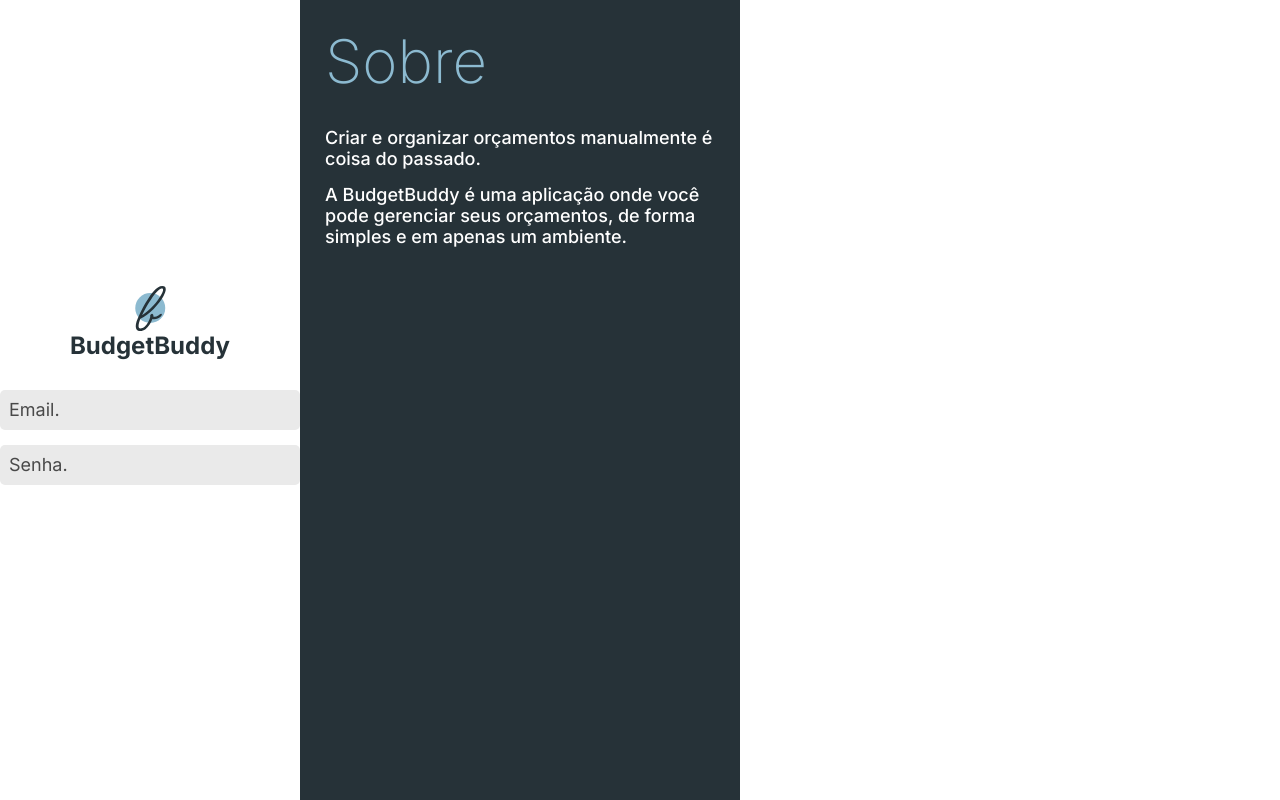
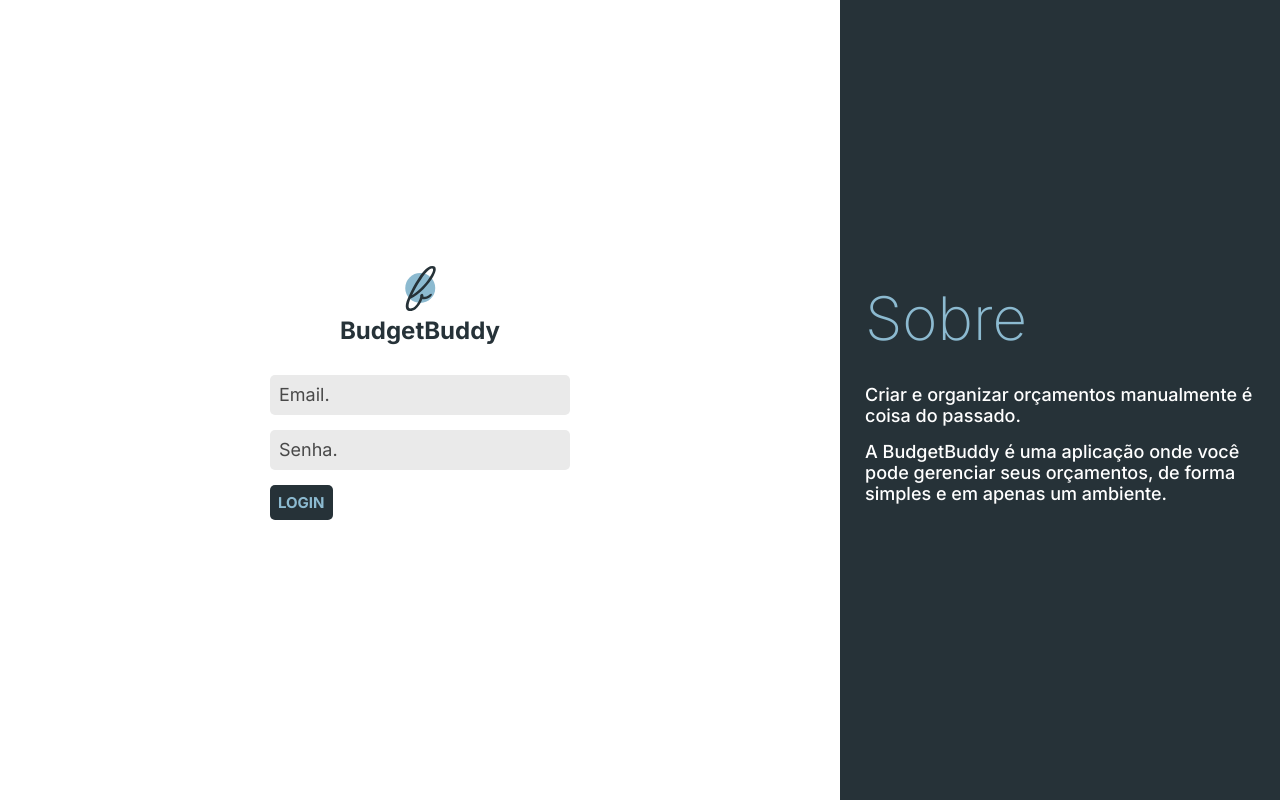
Before and after one commit to alefrrlima/budgetbuddy, a JavaScript app: page / in a window 1280 px wide. Built offline with nearby package versions, Linux system fonts and the light colour scheme.

Commit message:
components added

```diff
--- a/src/components/BBVerticalLogo/BBVerticalLogo.css
+++ b/src/components/BBVerticalLogo/BBVerticalLogo.css
@@ -1,5 +1,9 @@
 .bbVerticalLogo {
    margin-bottom: 30px;
+}
+
+.bbVerticalLogo img {
+   margin-bottom: 5px;
 }
 
 .bbVerticalLogo div {
--- /dev/null
+++ b/src/components/Button/Button.css
@@ -0,0 +1,10 @@
+.button{
+   color: var(--c12);
+   background-color: var(--c10);
+   border-radius: 5px;
+   padding: 8px;
+   width: fit-content;
+   font-family: 'Inter', sans-serif;
+   font-size: 15px;
+   font-weight: 700;
+}
--- /dev/null
+++ b/src/components/Button/Button.js
@@ -0,0 +1,9 @@
+import "./Button.css"
+
+export default function Button(props){
+   return(
+      <button className="button">
+         {props.text}
+      </button>
+   )
+}
--- a/src/components/DarkAside/DarkAside.css
+++ b/src/components/DarkAside/DarkAside.css
@@ -5,4 +5,5 @@
    padding: 25px;
    width: 440px;
    height: 100vh;
+   justify-content: center;
 }
--- a/src/components/LoginForm/LoginForm.js
+++ b/src/components/LoginForm/LoginForm.js
@@ -2,6 +2,7 @@ import "./LoginForm.css"
 
 import BBVerticalLogo from "../BBVerticalLogo/BBVerticalLogo.js"
 import InputBox from "../InputBox/InputBox.js"
+import Button from "../Button/Button.js"
 
 export default function LoginForm(){
    return(
@@ -14,12 +15,15 @@ export default function LoginForm(){
             inputType="email"
             inputPlaceholder="Email."
             />
+
             <InputBox
             inputType="password"
             inputPlaceholder="Senha."
             />
 
-            <button></button>
+            <Button
+            text="LOGIN"
+            />
          </form>
 
          <span></span>
--- /dev/null
+++ b/src/pages/LoginPage/LoginPage.css
@@ -0,0 +1,3 @@
+.whiteContainer{
+   width: 100%;
+}
--- a/src/pages/LoginPage/LoginPage.js
+++ b/src/pages/LoginPage/LoginPage.js
@@ -1,4 +1,5 @@
 import '../../styles/global.css';
+import "./LoginPage.css"
 
 import DarkAside from '../../components/DarkAside/DarkAside.js';
 import LoginForm from "../../components/LoginForm/LoginForm.js"
@@ -6,15 +7,17 @@ import LoginForm from "../../components/LoginForm/LoginForm.js"
 export default function LoginPage() {
    return (
       <div className="hContainer">
-         <main className="centerContent">
+
+         <div className="whiteContainer centerContent">
             <LoginForm />
-         </main>
+         </div>
 
          <DarkAside
             mainTitle="Sobre"
             firstParagraph="Criar e organizar orçamentos manualmente  é coisa do passado."
             secondParagraph="A BudgetBuddy é uma aplicação onde você pode  gerenciar seus orçamentos, de forma simples e em apenas um ambiente."
          />
+
       </div>
    );
 }
```
